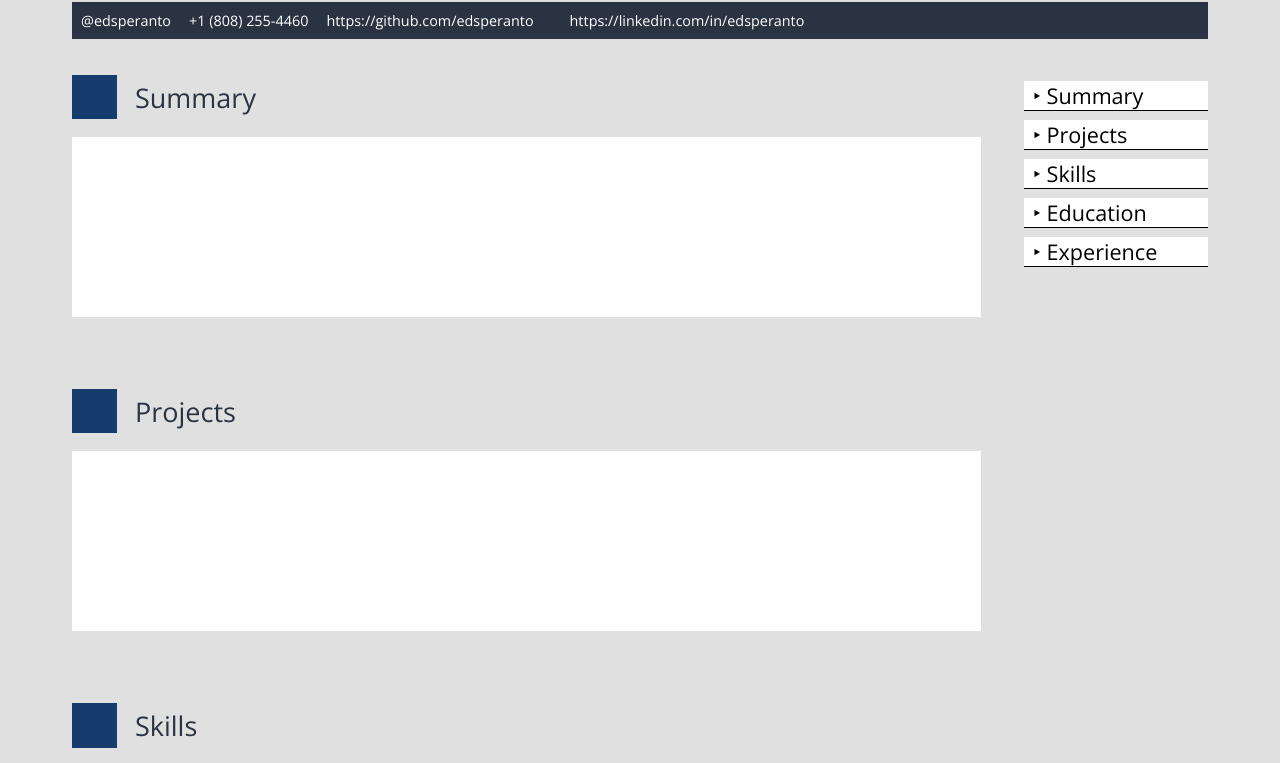
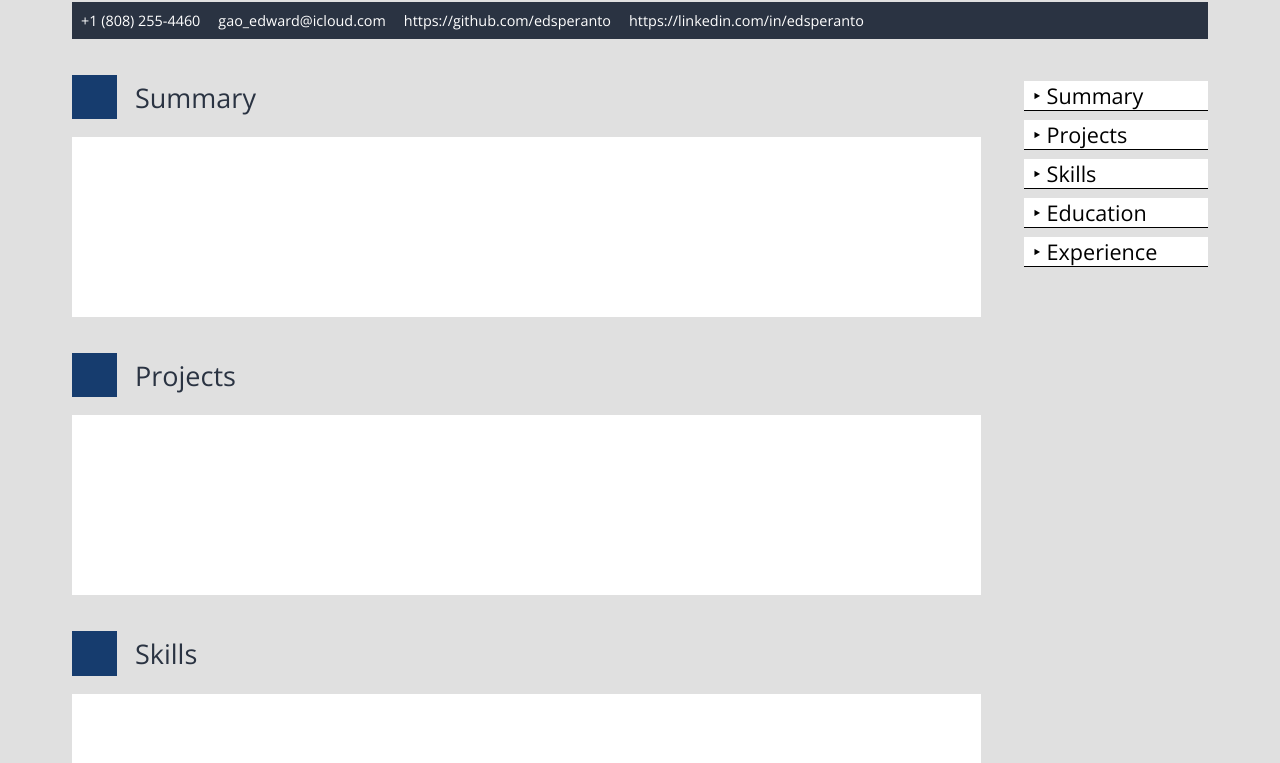
Before and after one commit to invent-ed/edwardgao-old, a website: page client/public/index.html in a window 1280 px wide. Shown: the part 162-925 px from the top of the page. Drawn offline with nearby package versions, Linux system fonts and the light colour scheme.

Commit message:
show email instead and make clickable

```diff
--- a/client/public/index.html
+++ b/client/public/index.html
@@ -12,13 +12,17 @@
 	<div id="menu">
 		<div class="menu-entry">‣ Summary</div>
 		<div class="menu-entry">‣ Projects</div>
-		<div class="menu-entry">‣  Skills</div>
+		<div class="menu-entry">‣ Skills</div>
 		<div class="menu-entry">‣ Education</div>
 		<div class="menu-entry">‣ Experience</div>
 	</div>
 	<div id="contact-info">
-		<p>@edsperanto</p>
-		<p>+1 (808) 255-4460</p>
+		<a href="tel: +1-808-255-4460">
+			<p>+1 (808) 255-4460</p>
+		</a>
+		<a href="mailto:gao_edward@icloud.com">
+			<p>gao_edward@icloud.com</p>
+		</a>
 		<a href="https://github.com/edsperanto">
 			<p>https://github.com/edsperanto</p>
 		</a>
--- a/client/scss/partials/categories.scss
+++ b/client/scss/partials/categories.scss
@@ -6,7 +6,7 @@
 }
 
 .category {
-	margin-bottom: 4rem;
+	margin-bottom: 2rem;
 	width: 80%;
 }
 
--- a/client/scss/partials/header.scss
+++ b/client/scss/partials/header.scss
@@ -5,7 +5,6 @@
 	border-bottom-width: 3px;
 	*/
 	padding-bottom: 1rem;
-	font-weight: bold;
 }
 
 #title {
@@ -20,7 +19,10 @@
 	justify-content: flex-start;
 	padding: 0.5rem;
 	background-color: $accent-dark;
-	& * {
-		padding-right: 1rem;
+	& a {
+		margin-right: 1rem;
+		& p {
+			cursor: pointer;
+		}
 	}
 }
--- a/client/scss/partials/structure.scss
+++ b/client/scss/partials/structure.scss
@@ -16,6 +16,7 @@ html {
 
 body {
 	padding: 4rem;
+	padding-bottom: 2rem;
 	position: relative;
 	background-color: $bkgd;
 }
```
Also changed, not shown: client/public/css/app.css.
